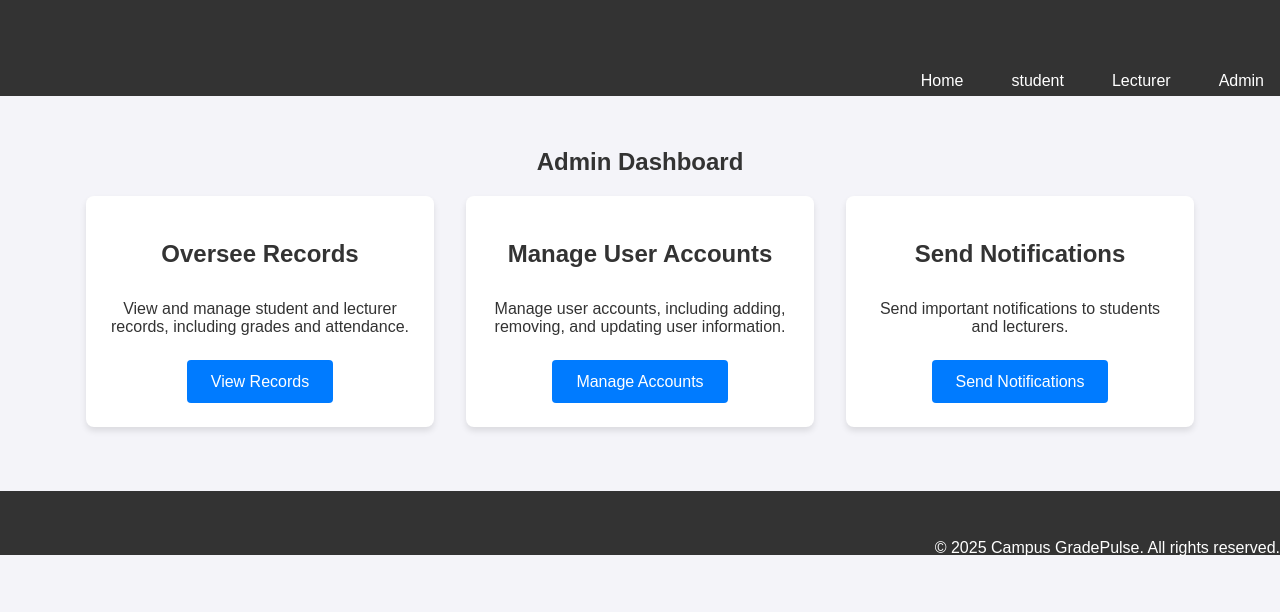
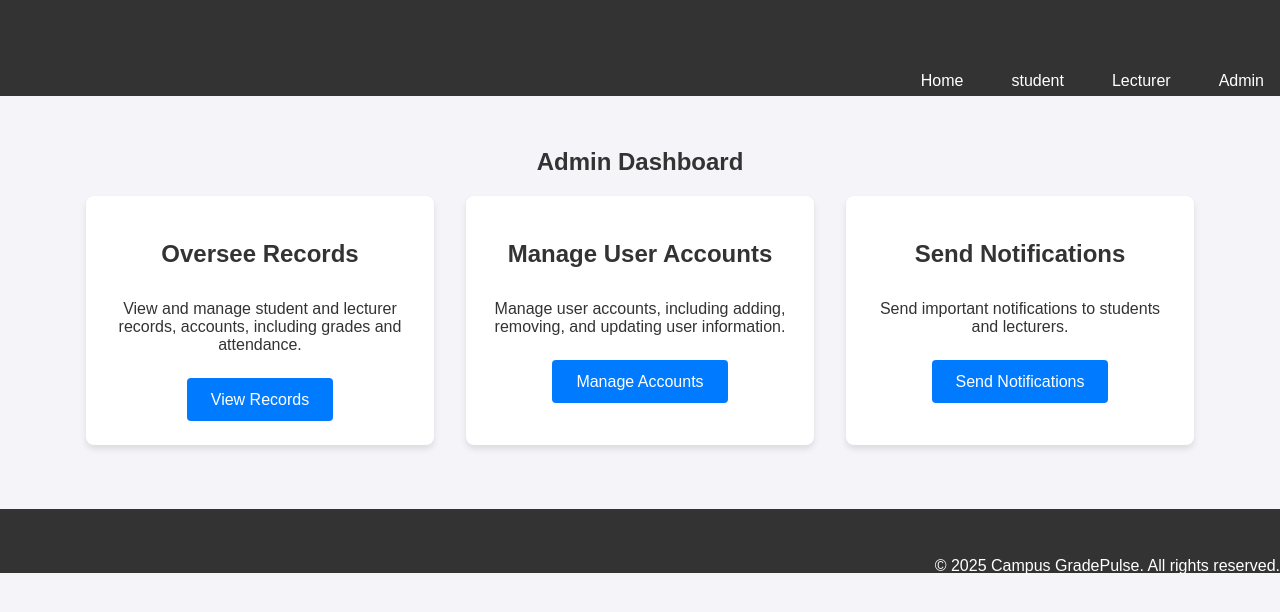
Before and after one commit to PrincessOkaroni/FINAL-PROJECT, a plain HTML site: page admin.html in a window 1280 px wide. Drawn offline with Linux system fonts and the light colour scheme.

Commit message:
final commit

```diff
--- a/admin.html
+++ b/admin.html
@@ -22,8 +22,8 @@
           <div class="action">
             <h2>Oversee Records</h2>
             <p>
-              View and manage student and lecturer records, including grades and
-              attendance.
+              View and manage student and lecturer records, accounts, including
+              grades and attendance.
             </p>
             <button onclick="overseeRecords()">View Records</button>
           </div>
```
Also changed, not shown: images/student 3.jpeg (deleted).
